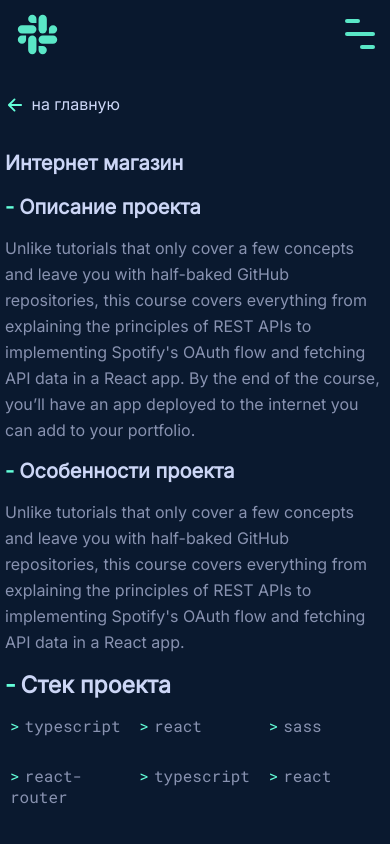
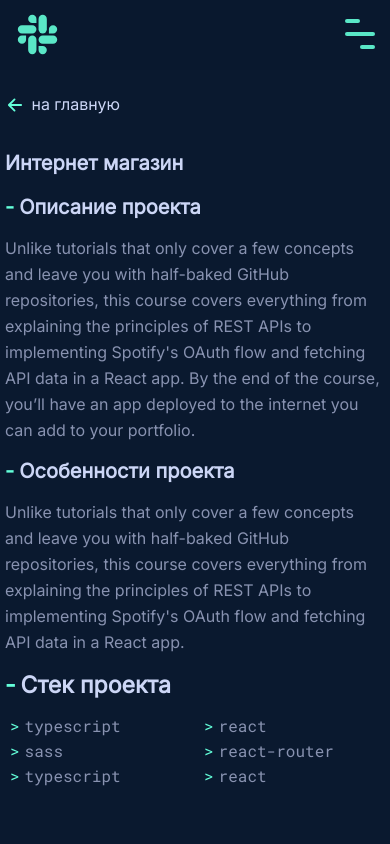
Before and after one commit to Zhukov1995/portfolio_app, a React (Create React App) app: page /portfolio in a window 390 px wide. Shown: the top 844 px of the page. Built offline with nearby package versions, Linux system fonts and the light colour scheme.

Commit message:
реализована анимация на странице портфолио

```diff
--- a/src/App/Navigation/navigation.js
+++ b/src/App/Navigation/navigation.js
@@ -3,7 +3,6 @@ import { Link as LinkScroll } from 'react-scroll';
 import { motion } from 'framer-motion';
 import './navigation.scss';
 import './navigation.media.scss';
-import { useEffect } from 'react';
 
 const Navigation = () => {
     const flagBtn = useSelector(state => state.flagBtn);
@@ -12,21 +11,6 @@ const Navigation = () => {
     const isVisible = flagBtn ? 'display_none' : null;
 
     const classNav = burger ? 'nav nav_open' : 'nav';
-
-    useEffect(() => {
-        const body = document.body;
-        if(burger) {
-            const scrollY = window.scrollY;
-            body.style.position = 'fixed';
-            body.style.top = `-${scrollY}px`;
-        } else {
-            const scrollY = document.body.style.top;
-            document.body.style.position = '';
-            document.body.style.top = '';
-            window.scrollTo(0, parseInt(scrollY || '0') * -1);
-        }
-
-    }, [burger])
 
 
     const navAnimation = {
--- a/src/App/Navigation/navigation.scss
+++ b/src/App/Navigation/navigation.scss
@@ -50,9 +50,3 @@
         transition: 1s;
     }
 }
-
-.disable_scroll {
-    position: relative;
-    overflow-y:hidden !important;
-    height: 100vh;
-}
--- a/src/App/Pages/Main/main.js
+++ b/src/App/Pages/Main/main.js
@@ -8,13 +8,13 @@ import SectionPortfolio from './Sections/SectionPortfolio/sectionPortfolio';
 const Main = () => {
 
     return (
-        <>
+        <div>
             <SectionTitle/>
             <SectionAbout/>
             <SectionWork/>
             <SectionPortfolio/>
             <SectionContacts/>
-        </>
+        </div>
     )
 }
  export default Main;
--- a/src/App/Pages/Portfolio/portfolio.js
+++ b/src/App/Pages/Portfolio/portfolio.js
@@ -5,6 +5,7 @@ import Title from '../../UI/Title/title';
 import Arrow from './arrow.svg';
 import './portfolio.scss';
 import { setFlagBtn } from '../../Store/actions';
+import { motion } from 'framer-motion';
 
 const Portfolio = () => {
     const targetProject = useSelector(state => state.targetProject);
@@ -19,40 +20,87 @@ const Portfolio = () => {
         }
     }, [dispatch]);
 
+    const PortfolioAnimation = {
+        hidden: {
+            y: 100,
+            opacity: 0,
+        },
+        visible: custom => ({
+            y: 0,
+            opacity: 1,
+            transition: { delay: custom * 0.2}
+        })
+    }
+
     const imageList = images.map((item,index) => {
-        return <img src={item} alt={`${title} скриншот`} key={index}/>
+        return <motion.img
+                    src={item}
+                    alt={`${title} скриншот`}
+                    key={index}
+                    variants={PortfolioAnimation}
+                    custom={index + 8}
+                    />
     })
-
-    console.log('portfolio render');
 
     const stackList = stack.map((item, index) => {
         return <li className='stack_list_item' key={index}>{item}</li>
     })
 
+
     return (
-        <div className='portfolio'>
-            <div className='portfolio_arrow'>
+        <motion.div
+            initial="hidden"
+            whileInView="visible"
+            viewport={{once: true}}
+            className='portfolio'
+        >
+            <motion.div
+                variants={PortfolioAnimation}
+                custom={1}
+                className='portfolio_arrow'
+            >
                 <img src={Arrow} className="arrow" alt='arrow'/>
                 <Link to="/">на главную</Link>
-            </div>
-            <Title title={title}/>
-            <div className='portfolio_info'>
-                <h3 className='portfolio_subtitle'>Описание проекта</h3>
-                <p className='text_md'>{description}</p>
-            </div>
-            <div className='portfolio_info'>
+            </motion.div>
+            <motion.div variants={PortfolioAnimation} custom={2}>
+                <Title title={title}/>
+            </motion.div>
+            <motion.div
+                variants={PortfolioAnimation}
+                custom={3}
+                className='portfolio_info'
+            >
+                <motion.h3
+                    variants={PortfolioAnimation}
+                    custom={4}
+                    className='portfolio_subtitle'
+                >Описание проекта</motion.h3>
+                <motion.p
+                    variants={PortfolioAnimation}
+                    custom={5}
+                    className='text_md'>{description}</motion.p>
+            </motion.div>
+            <motion.div
+                variants={PortfolioAnimation}
+                custom={6}
+                className='portfolio_info'
+            >
                 <h3 className='portfolio_subtitle'>Особенности проекта</h3>
                 <p className='text_md'>{features}</p>
-            </div>
-            <div className='portfolio_stack'>
+            </motion.div>
+            <motion.div
+                variants={PortfolioAnimation}
+                custom={7}
+                className='portfolio_stack'
+            >
                 <h3 className='portfolio_subtitle'>Стек проекта</h3>
                 <ul className='portfolio_stack_list'>
                     {stackList}
                 </ul>
-            </div>
+            </motion.div>
             {imageList}
             <span>Ссылка на проект:<a href={link} target="_blank">{link}</a></span>
-        </div>
+        </motion.div>
     )
 }
 
--- a/src/App/Pages/Portfolio/portfolio.scss
+++ b/src/App/Pages/Portfolio/portfolio.scss
@@ -84,6 +84,14 @@
     }
 }
 
+@media(max-width: 850px) {
+    .portfolio {
+        .portfolio_stack_list {
+            gap: 4px 8px;
+        }
+    }
+}
+
 
 
 @media(max-width: 550px) {
@@ -96,9 +104,8 @@
         }
     }
     .portfolio_stack_list {
-        grid-template-columns: 1fr 1fr 1fr;
-        grid-template-rows: 1fr 1fr;
-        gap: 8px 8px;
+        grid-template-columns: 1fr 1fr;
+        grid-template-rows: 1fr 1fr 1fr;
         width: 100%;
       }
   }
--- a/src/index.css
+++ b/src/index.css
@@ -2,8 +2,8 @@
 @import url('https://fonts.googleapis.com/css2?family=Inter&display=swap');
 @import url('https://fonts.googleapis.com/css2?family=Roboto+Mono&display=swap');
 
+
 body {
   margin: 0;
   background-color: #0a192f;
-  position: relative;
 }
```
